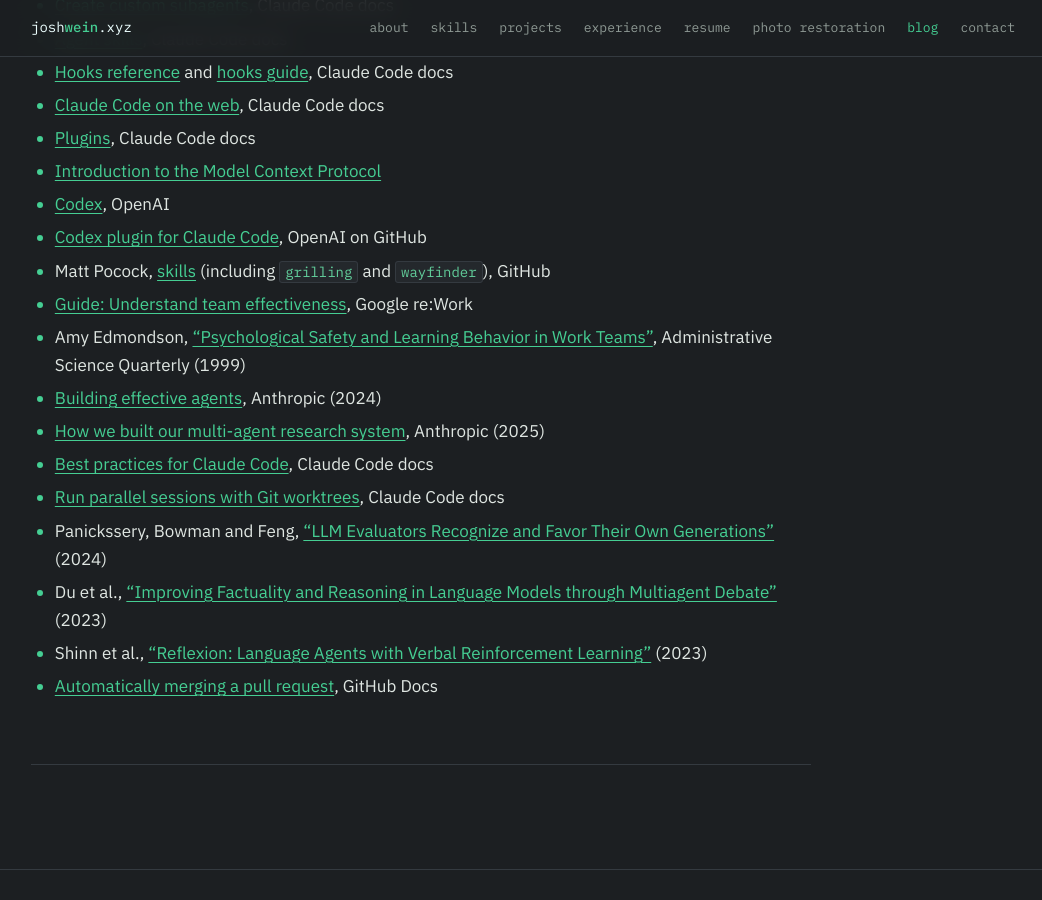
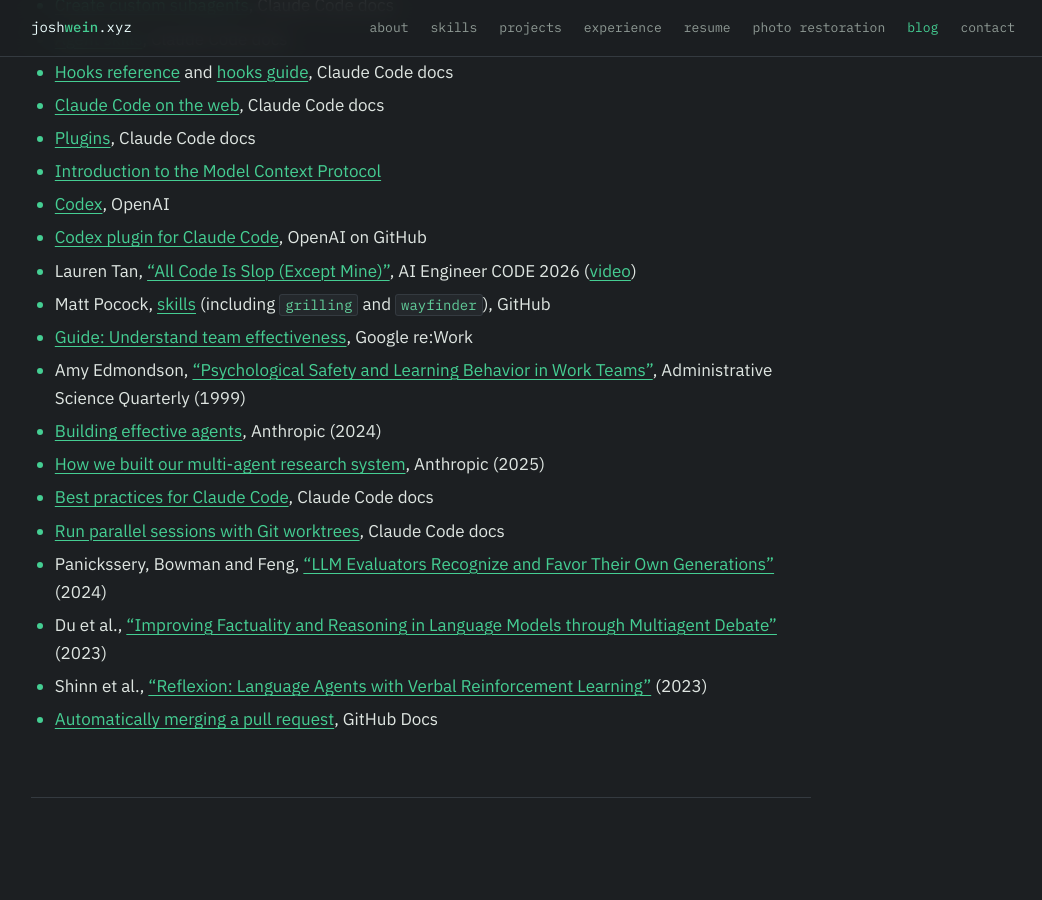
Before and after one commit to JoshWein/blog, a Jekyll site: the page built from _posts/2026-11-21-multi-agent-workflows.md, in a window 1280 px wide and 900 px high, scrolled down 10341 px. Shown: the whole window, without its empty margins (117-1159 px from the left). Built offline with Jekyll 4.4.1, drawn with Linux system fonts in a browser that asks for light colours; comment, search, counter and statistics services are not loaded.

Commit message:
Add Lauren Tan's talk to sources
Co-Authored-By: Claude Opus 5.5 <noreply@anthropic.com>
Claude-Session: https://claude.ai/code/session_01HtAirmGQyAcmjJao62wzYe

```diff
--- a/_posts/2026-11-21-multi-agent-workflows.md
+++ b/_posts/2026-11-21-multi-agent-workflows.md
@@ -293,6 +293,7 @@ Anthropic's advice in [Building effective agents](https://www.anthropic.com/rese
 * [Introduction to the Model Context Protocol](https://modelcontextprotocol.io/introduction)
 * [Codex](https://developers.openai.com/codex), OpenAI
 * [Codex plugin for Claude Code](https://github.com/openai/codex-plugin-cc), OpenAI on GitHub
+* Lauren Tan, ["All Code Is Slop (Except Mine)"](https://ai.engineer/code/2026/talks/lauren-tan), AI Engineer CODE 2026 ([video](https://www.youtube.com/watch?v=ZZ19zhYnDKY))
 * Matt Pocock, [skills](https://github.com/mattpocock/skills) (including `grilling` and `wayfinder`), GitHub
 * [Guide: Understand team effectiveness](https://rework.withgoogle.com/intl/en/guides/understand-team-effectiveness), Google re:Work
 * Amy Edmondson, ["Psychological Safety and Learning Behavior in Work Teams"](https://dash.harvard.edu/entities/publication/13a7b031-0fdd-45ec-a7e0-2b80e2bc679f), Administrative Science Quarterly (1999)
```
